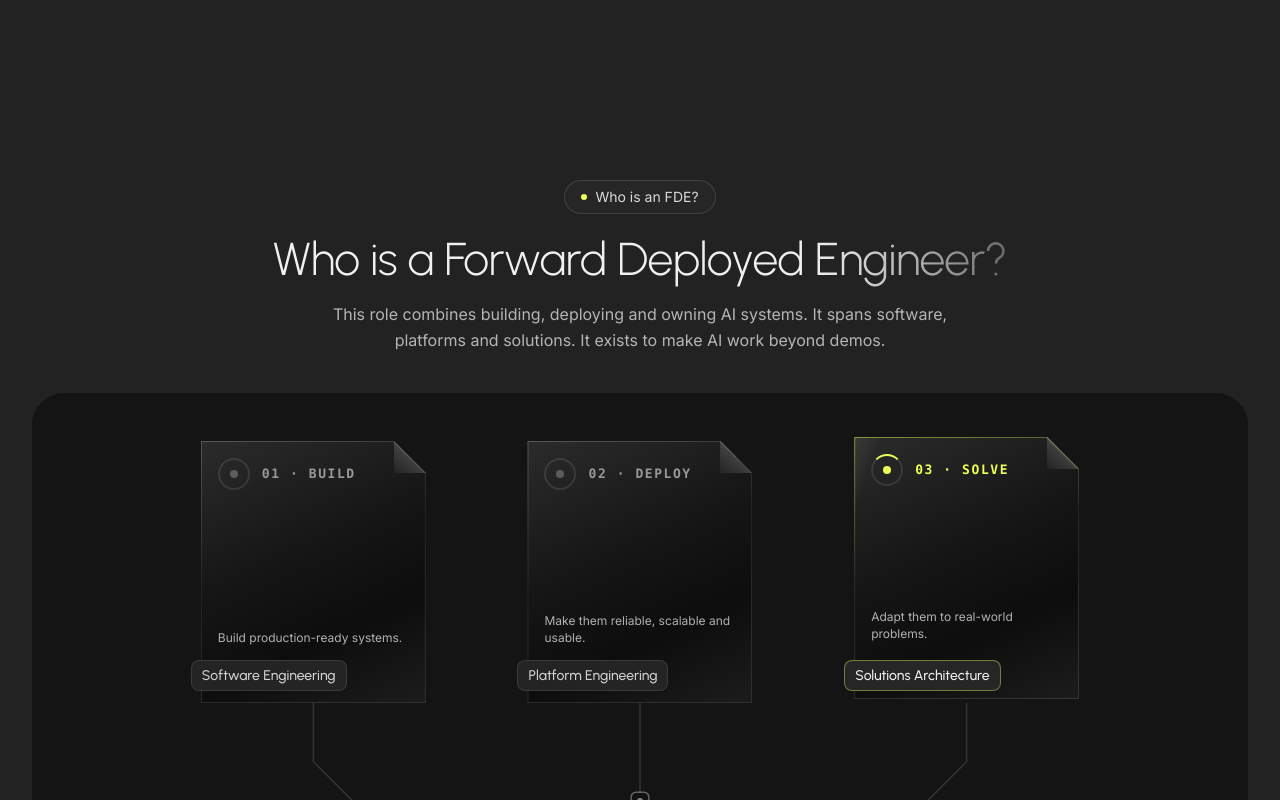
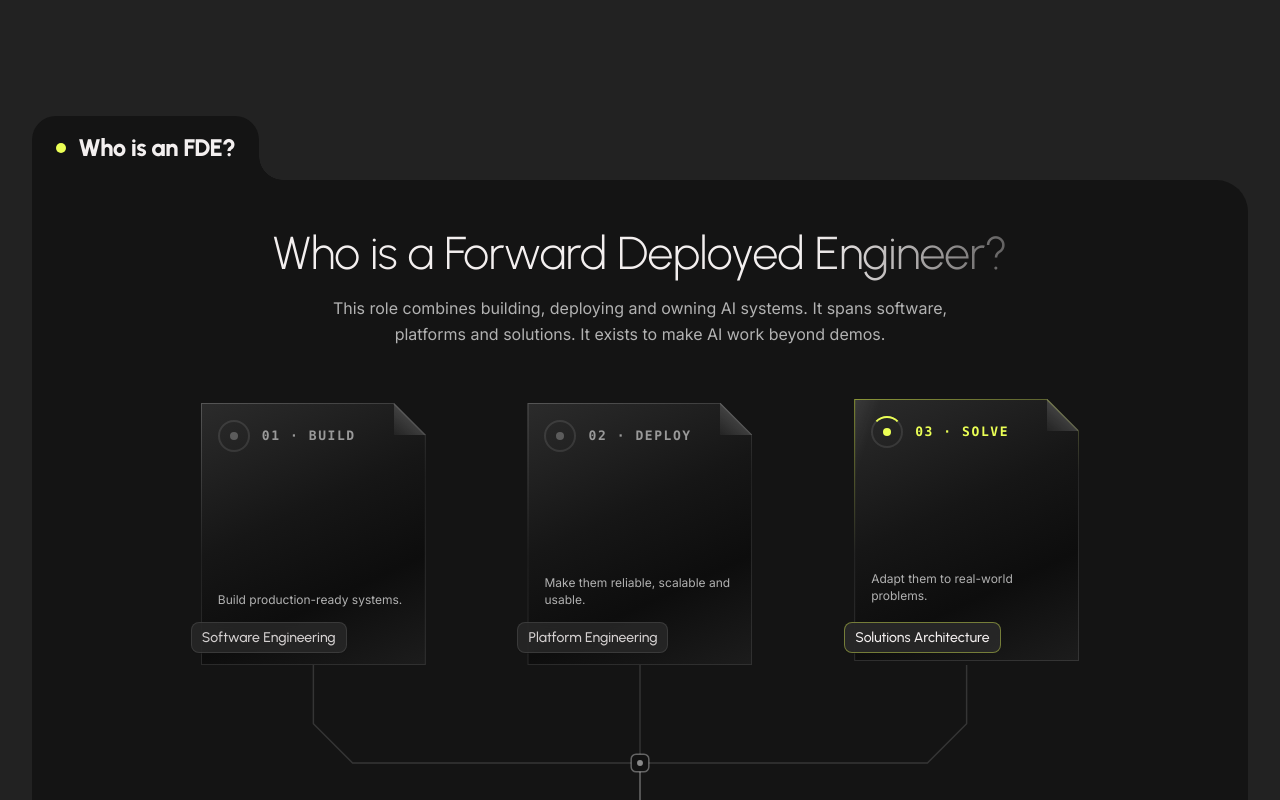
Before and after one commit to Deepak-ugsot/FDE_Landing_Page, a Next.js app: page / in a window 1280 px wide. Shown: the part 3540-4340 px from the top of the page. Built offline with nearby package versions, Linux system fonts and the light colour scheme.

Commit message:
Refactor WhoIsFde component layout and styles. Introduce InverseCorner for enhanced design, update heading structure, and improve text alignment for better readability.

```diff
--- a/src/components/sections/WhoIsFde.tsx
+++ b/src/components/sections/WhoIsFde.tsx
@@ -1,6 +1,7 @@
 "use client";
 
 import { useEffect, useState } from "react";
+import { InverseCorner } from "@/components/ui/InverseCorner";
 
 const roles = [
   {
@@ -183,29 +184,34 @@ export function WhoIsFde() {
 
   return (
     <div className="text-center">
-      <div className="mx-auto max-w-[1328px] px-5 sm:px-8 lg:px-12">
-        <p className="inline-flex items-center gap-2 rounded-full border border-white/12 bg-ink-raised/60 px-4 py-1.5 text-sm text-mist">
+      {/* Stepped dark card like the YouTube panel: a label tab rises from the top-left */}
+      <div className="relative mx-4 mt-24 rounded-[32px] rounded-tl-none bg-ink-deep px-5 pt-10 pb-10 sm:mx-6 sm:mt-28 sm:px-10 sm:pt-12 lg:mx-8">
+        <div className="absolute bottom-full left-0 flex h-14 items-center gap-3 rounded-t-3xl bg-ink-deep px-5 font-display text-lg font-extrabold tracking-tight sm:h-16 sm:px-6 sm:text-2xl">
+          <InverseCorner
+            at="tr"
+            color="var(--color-ink-deep)"
+            className="-right-6 bottom-0"
+          />
           <span
-            className="size-1.5 rounded-full bg-accent"
+            className="size-2.5 shrink-0 rounded-full bg-accent"
             aria-hidden="true"
           />
-          Who is an FDE?
-        </p>
-        <h3 className="mx-auto mt-5 font-display text-[clamp(1.75rem,3.6vw,3rem)] leading-[1.1] font-light tracking-[-0.01em] lg:whitespace-nowrap">
+          <span className="whitespace-nowrap">Who is an FDE?</span>
+        </div>
+        {/* Heading, inside the card */}
+        <div className="mb-12 lg:mb-14">
+          <h3 className="mx-auto font-display text-[clamp(1.75rem,3.6vw,3rem)] leading-[1.1] font-light tracking-[-0.01em] lg:whitespace-nowrap">
             Who is a Forward Deployed{" "}
             <span className="bg-gradient-to-r from-paper via-paper/70 to-paper/35 bg-clip-text text-transparent">
               Engineer?
             </span>
           </h3>
           <p className="mx-auto mt-4 max-w-2xl text-base leading-relaxed text-mist/80">
-          This role combines building, deploying and owning AI systems. It spans
-          software, platforms and solutions. It exists to make AI work beyond
-          demos.
+            This role combines building, deploying and owning AI systems. It
+            spans software, platforms and solutions. It exists to make AI work
+            beyond demos.
           </p>
         </div>
-
-      {/* Diagram panel */}
-      <div className="relative mx-4 mt-10 overflow-hidden rounded-[32px] bg-ink-deep px-5 pt-12 pb-10 sm:mx-6 sm:px-10 lg:mx-8">
         {/* Desktop / tablet: cards → merging connectors → result */}
         <div className="mx-auto hidden max-w-[980px] md:block">
           {/* No grid gap: columns stay exactly 1/3 wide so card centres line up with the connectors */}
```
Lines whose indentation alone changed are shown as unchanged.
